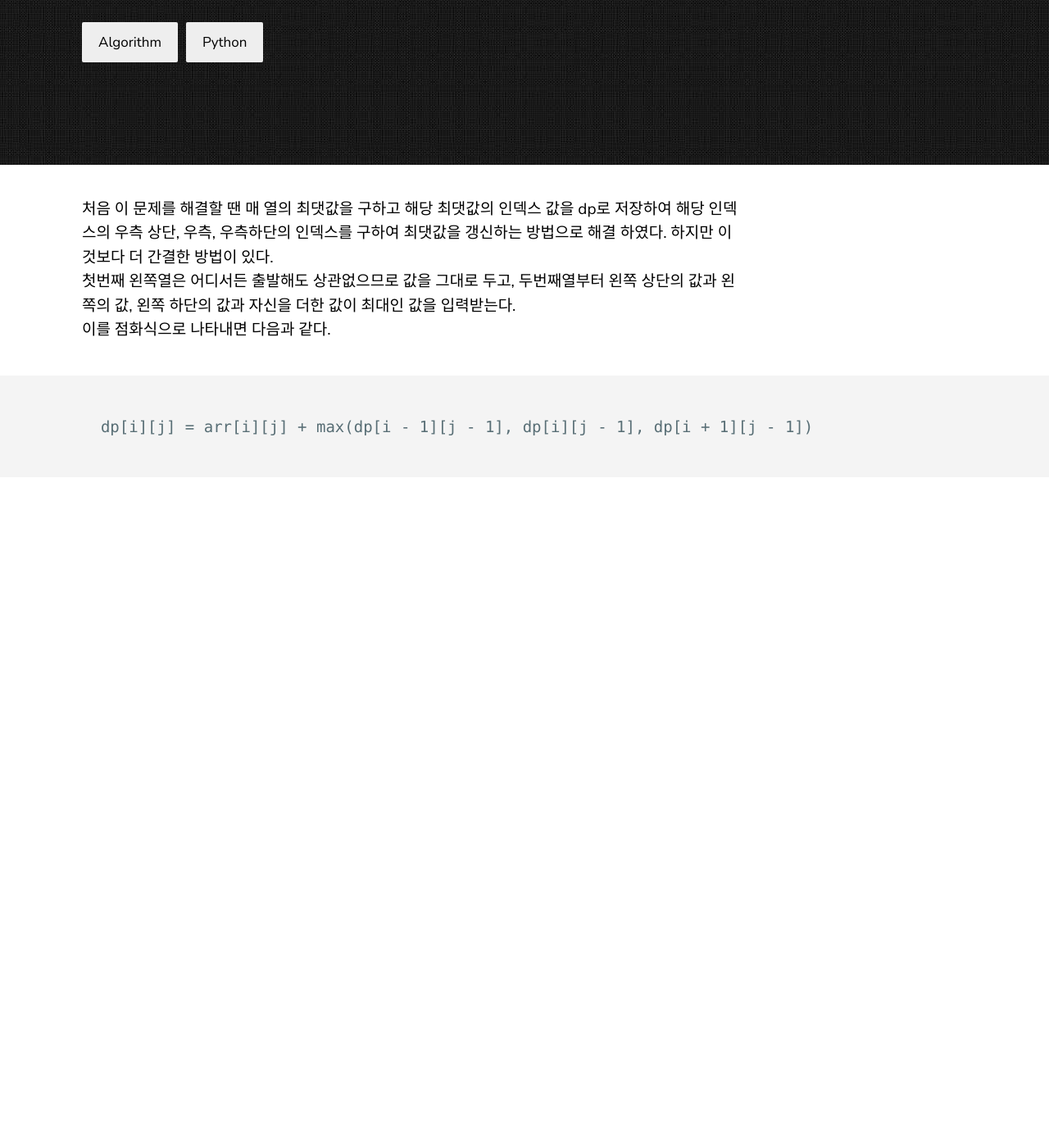
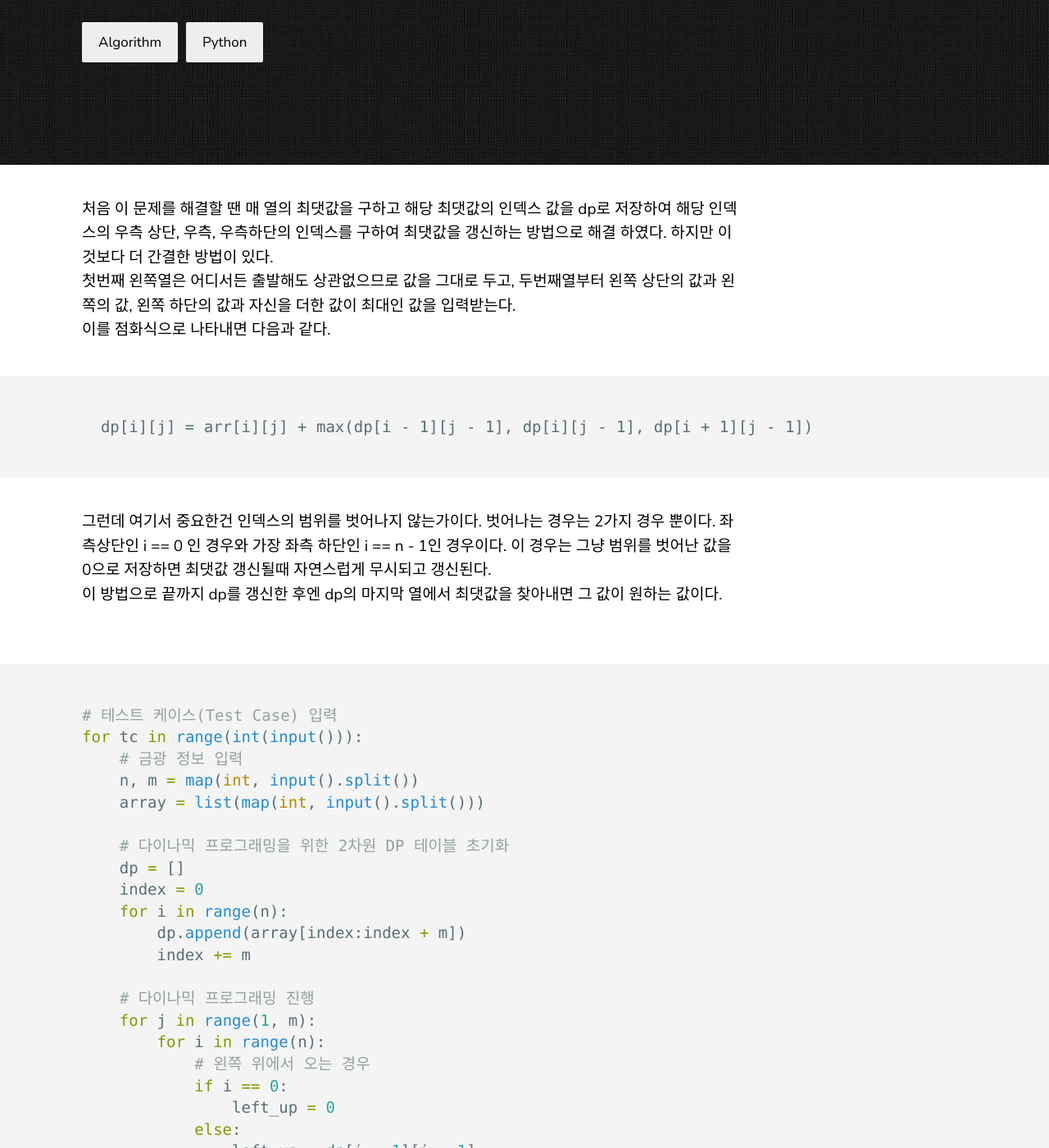
Before and after one commit to piemonte93/piemonte93.github.io, a Jekyll site: the page built from _posts/2021-02-19-algo-post22.markdown, in a window 1280 px wide and 1400 px high, scrolled down 270 px. Shown: the whole window at 82% size. Built offline with Jekyll 4.4.1, drawn with Linux system fonts in a browser that asks for light colours; before the commit the page ends 900 px from its top, so only the background shows below that; some of the changed text lies outside the part shown.

Commit message:
금광 포스트 수정

````diff
--- a/_posts/2021-02-19-algo-post22.markdown
+++ b/_posts/2021-02-19-algo-post22.markdown
@@ -13,3 +13,44 @@
 ```
   dp[i][j] = arr[i][j] + max(dp[i - 1][j - 1], dp[i][j - 1], dp[i + 1][j - 1])
 ```
+
+그런데 여기서 중요한건 인덱스의 범위를 벗어나지 않는가이다. 벗어나는 경우는 2가지 경우 뿐이다. 좌측상단인 i == 0 인 경우와 가장 좌측 하단인 i == n - 1인 경우이다. 이 경우는 그냥 범위를 벗어난 값을 0으로 저장하면 최댓값 갱신될때 자연스럽게 무시되고 갱신된다.<br>
+이 방법으로 끝까지 dp를 갱신한 후엔 dp의 마지막 열에서 최댓값을 찾아내면 그 값이 원하는 값이다.<br><br>
+
+```python
+# 테스트 케이스(Test Case) 입력
+for tc in range(int(input())):
+    # 금광 정보 입력
+    n, m = map(int, input().split())
+    array = list(map(int, input().split()))
+
+    # 다이나믹 프로그래밍을 위한 2차원 DP 테이블 초기화
+    dp = []
+    index = 0
+    for i in range(n):
+        dp.append(array[index:index + m])
+        index += m
+
+    # 다이나믹 프로그래밍 진행
+    for j in range(1, m):
+        for i in range(n):
+            # 왼쪽 위에서 오는 경우
+            if i == 0:
+                left_up = 0
+            else:
+                left_up = dp[i - 1][j - 1]
+            # 왼쪽 아래에서 오는 경우
+            if i == n - 1:
+                left_down = 0
+            else:
+                left_down = dp[i + 1][j - 1]
+            # 왼쪽에서 오는 경우
+            left = dp[i][j - 1]
+            dp[i][j] = dp[i][j] + max(left_up, left_down, left)
+
+    result = 0
+    for i in range(n):
+        result = max(result, dp[i][m - 1])
+
+    print(result)
+```
````
